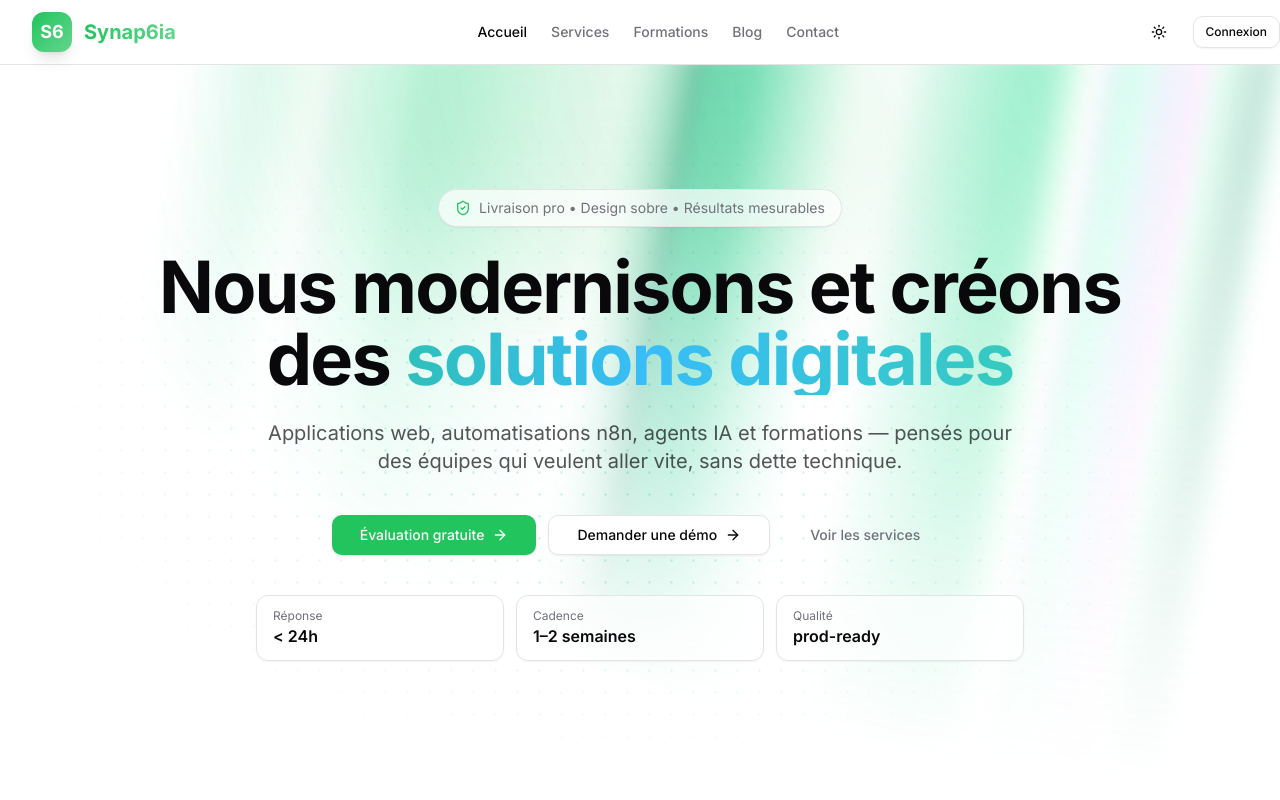
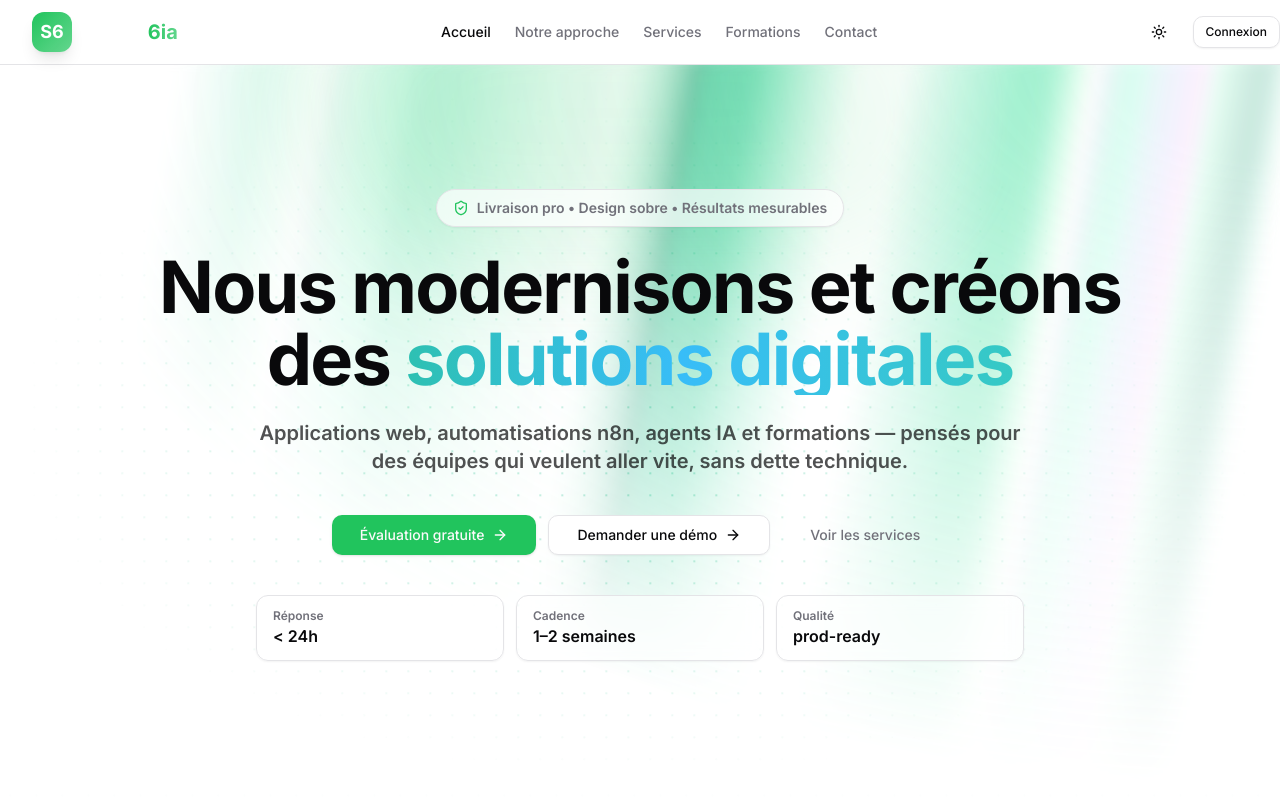
Before and after one commit to TIDIALLO/td-tech, a Next.js app: page / in a window 1280 px wide. Shown: the top 800 px of the page. Built offline with nearby package versions, Linux system fonts and the light colour scheme.

Commit message:
ajoutzer notre approche

```diff
--- a/src/app/page.tsx
+++ b/src/app/page.tsx
@@ -102,7 +102,7 @@ export default function Home() {
   return (
     <>
       <Navbar />
-      <main className="min-h-screen">
+      <main className="min-h-screen font-semibold text-foreground">
         {/* HERO (Aceternity vibe, sobre + crédible) */}
         <section className="relative min-h-[90vh] overflow-hidden">
           <AuroraBackground showRadialGradient className="absolute inset-0">
@@ -417,6 +417,67 @@ export default function Home() {
           `}</style>
         </section>
 
+        {/* OUR APPROACH (FR) */}
+        <section id="approche" className="relative overflow-hidden py-20 bg-muted/30">
+          <div className="pointer-events-none absolute inset-0 opacity-35 [background-image:radial-gradient(circle,rgba(37,99,235,0.18)_1px,transparent_1px)] [background-size:26px_26px]" />
+          <div className="container relative px-4">
+            <div className="mx-auto max-w-4xl text-center space-y-4 mb-12">
+              <p className="inline-flex items-center gap-2 rounded-full border bg-background/80 px-3 py-1 text-xs font-semibold text-primary shadow-sm backdrop-blur">
+                Notre approche
+              </p>
+              <h2 className="text-3xl md:text-4xl font-bold">
+                Une méthodologie éprouvée, <span className="text-primary">du concept au déploiement</span>
+              </h2>
+              <p className="text-muted-foreground text-base">
+                Une démarche claire, du cadrage métier à l’intégration fluide dans vos outils, pour garantir un déploiement IA sans frictions.
+              </p>
+            </div>
+
+            <div className="grid gap-6 md:grid-cols-2 lg:grid-cols-4">
+              {[
+                {
+                  step: "01",
+                  title: "Discovery",
+                  desc: "Exploration de vos enjeux, objectifs et infrastructure actuelle pour identifier les opportunités IA.",
+                },
+                {
+                  step: "02",
+                  title: "Strategy",
+                  desc: "Roadmap IA avec jalons, délais et KPI de succès pour piloter la valeur livrée.",
+                },
+                {
+                  step: "03",
+                  title: "Development",
+                  desc: "Build & training d’agents IA sur-mesure avec les meilleures pratiques et une stack adaptée.",
+                },
+                {
+                  step: "04",
+                  title: "Integration",
+                  desc: "Déploiement fluide dans vos workflows et systèmes existants, avec accompagnement.",
+                },
+              ].map((item) => (
+                <div
+                  key={item.step}
+                  className="group relative overflow-hidden rounded-xl border bg-background/80 backdrop-blur shadow-lg transition-all duration-300 hover:-translate-y-2 hover:shadow-2xl"
+                >
+                  <div className="absolute inset-0 opacity-0 group-hover:opacity-100 transition-opacity duration-300 bg-gradient-to-br from-primary/12 via-sky-400/10 to-emerald-300/12" />
+                  <div className="pointer-events-none absolute -inset-[1px] rounded-2xl bg-gradient-to-r from-primary/0 via-primary/25 to-primary/0 opacity-0 blur-xl transition duration-500 group-hover:opacity-100" />
+
+                  <div className="relative flex flex-col items-center gap-4 p-6 text-center">
+                    <div className="flex items-center justify-center h-12 w-12 rounded-full bg-gradient-to-br from-emerald-400 to-primary text-slate-900 font-bold shadow-lg group-hover:scale-105 transition-transform duration-300">
+                      {item.step}
+                    </div>
+                    <div className="space-y-2">
+                      <h3 className="text-lg font-bold">{item.title}</h3>
+                      <p className="text-sm text-muted-foreground leading-relaxed">{item.desc}</p>
+                    </div>
+                  </div>
+                </div>
+              ))}
+            </div>
+          </div>
+        </section>
+
         {/* Section Booking */}
         <section id="booking" className="py-24 relative overflow-hidden">
           <div className="pointer-events-none absolute inset-0 opacity-40 [background-image:radial-gradient(circle,rgba(16,185,129,0.14)_1px,transparent_1px)] [background-size:30px_30px] animate-dots-drift" />
--- a/src/components/footer.tsx
+++ b/src/components/footer.tsx
@@ -10,8 +10,9 @@ export function Footer() {
             <div className="relative w-10 h-10 rounded-lg bg-gradient-to-br from-primary to-primary/70 flex items-center justify-center shadow-lg group-hover:shadow-xl transition-shadow duration-300 group-hover:scale-105">
             <span className="text-white font-bold text-lg">S6</span>
             </div>
-            <span className="text-lg font-bold bg-gradient-to-r from-primary to-primary/70 bg-clip-text text-transparent">
-            Synap6ia
+            <span className="text-lg font-bold flex items-center gap-0.5">
+              <span className="text-white">Synap</span>
+              <span className="bg-gradient-to-r from-primary to-primary/70 bg-clip-text text-transparent">6ia</span>
             </span>
           </div>
 
--- a/src/components/navbar.tsx
+++ b/src/components/navbar.tsx
@@ -10,9 +10,9 @@ import { cn } from "@/lib/utils"
 
 const navigation = [
   { name: "Accueil", href: "/" },
+  { name: "Notre approche", href: "/#approche" },
   { name: "Services", href: "/services" },
   { name: "Formations", href: "/formations" },
-  { name: "Blog", href: "/blog" },
   { name: "Contact", href: "/contact" },
 ]
 
@@ -27,8 +27,9 @@ export function Navbar() {
           <div className="relative w-10 h-10 rounded-lg bg-gradient-to-br from-primary to-primary/70 flex items-center justify-center shadow-lg">
             <span className="text-white font-bold text-lg">S6</span>
           </div>
-          <span className="text-xl font-bold bg-gradient-to-r from-primary to-primary/70 bg-clip-text text-transparent">
-            Synap6ia
+          <span className="text-xl font-bold flex items-center gap-0.5">
+            <span className="text-white">Synap</span>
+            <span className="bg-gradient-to-r from-primary to-primary/70 bg-clip-text text-transparent">6ia</span>
           </span>
         </Link>
 
```
